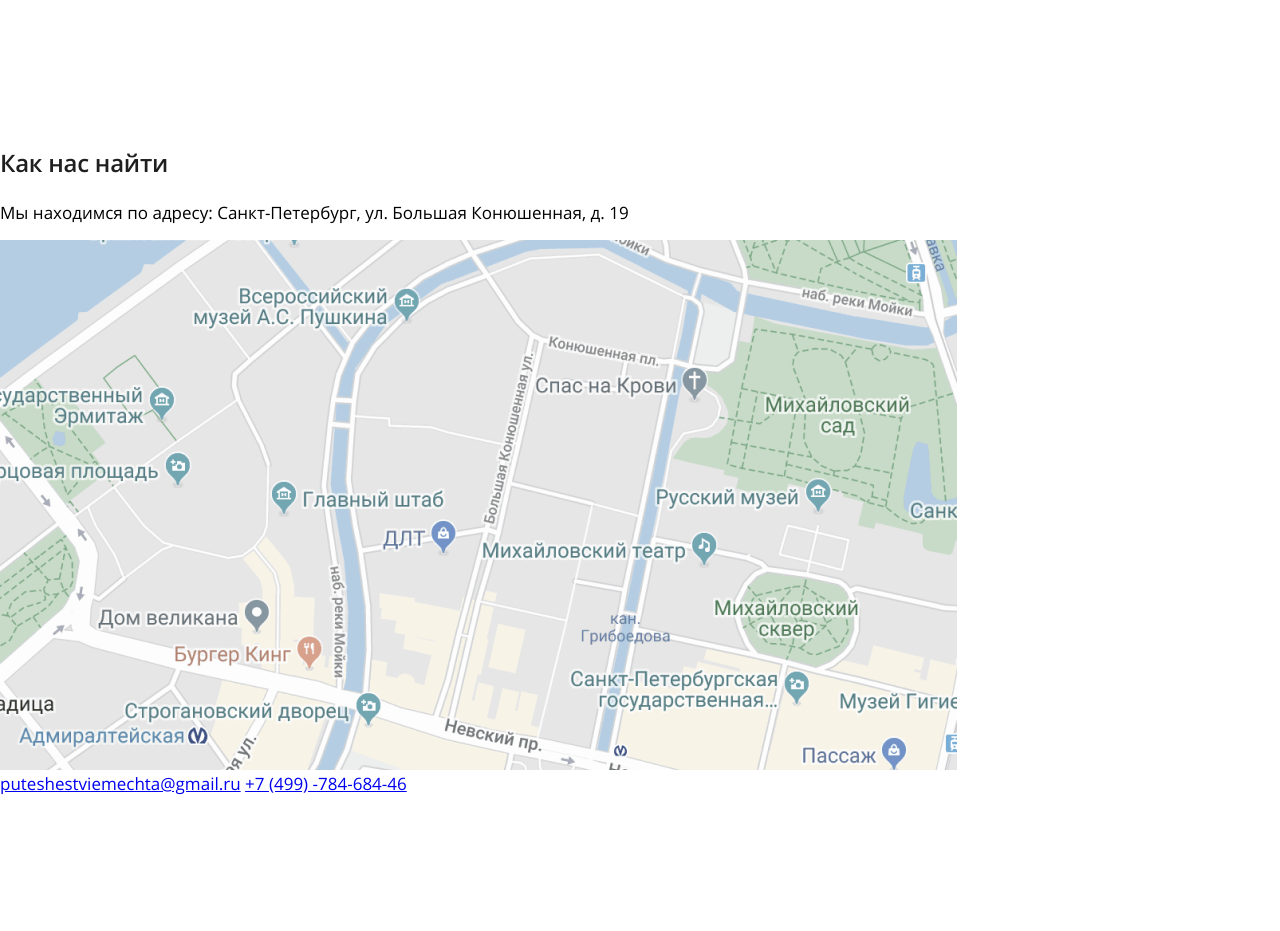
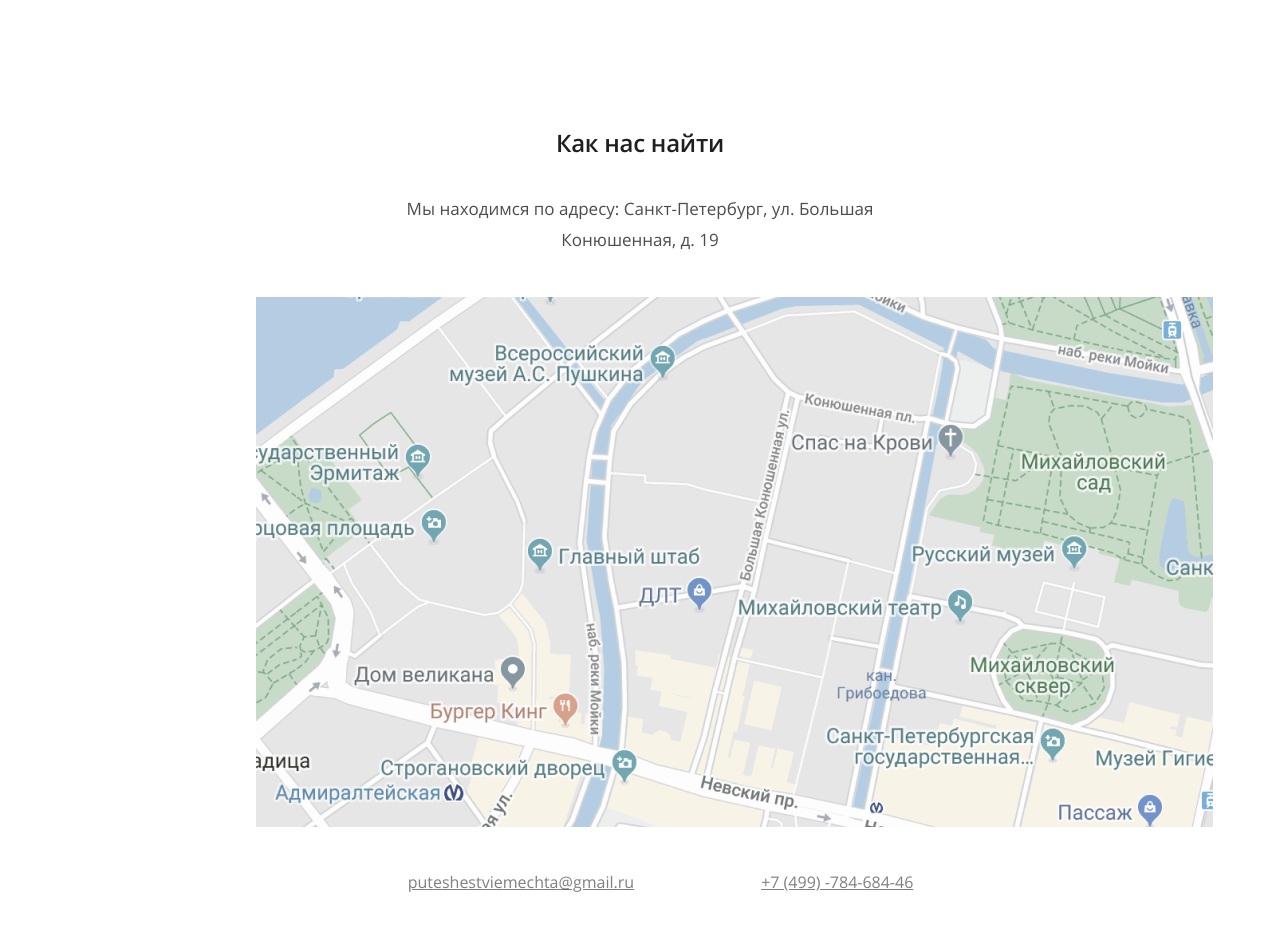
Before and after one commit to lost-incode/petruschenko-bicycles, a website: page source/index.html in a window 1280 px wide. Shown: the part 3660-4591 px from the top of the page. Before the commit the page ends 4455 px from the top, so only its background shows below. Drawn offline with nearby package versions, Linux system fonts and the light colour scheme; files that its build step writes are made by us from their sources.

Commit message:
Add styles for footer in desktop version

```diff
--- a/package.json
+++ b/package.json
@@ -20,6 +20,7 @@
     "gulp-svgstore": "^7.0.1",
     "gulp-webp": "^4.0.1",
     "pixel-glass": "^1.0.13",
+    "gulp-svg-sprite": "^1.5.0",
     "posthtml-include": "^1.2.0",
     "stylelint": "13.13.1",
     "stylelint-config-htmlacademy": "0.1.x"
--- a/source/index.html
+++ b/source/index.html
@@ -98,15 +98,19 @@
   </main>
 
   <footer class="footer">
-    <section class="map">
-      <h2 class="section-title map__title">Как нас найти</h2>
-      <p class="map__subtitle">Мы находимся по адресу: Санкт-Петербург, ул. Большая Конюшенная, д. 19</p>
+    <section class="map page__container page__container--mobile-off">
+      <div class="page__container page__container--mobile-on">
+        <h2 class="section-title map__title">Как нас найти</h2>
+        <p class="map__subtitle">Мы находимся по адресу: Санкт-Петербург, ул. Большая Конюшенная, д. 19</p>
+      </div>
       <img src="img/map@1x.png" alt="Изображение карты" class="map__image">
     </section>
 
-    <div class="contacts">
-      <a href="mailto:puteshestviemechta@gmail.ru" class="contacts__link contacts__link--mail">puteshestviemechta@gmail.ru</a>
-      <a href="tel:+7(499)-784-684-46" class="contacts__link contacts__link--phone">+7 (499) -784-684-46</a>
+    <div class="page__container">
+      <div class="footer__contacts contacts">
+        <a href="mailto:puteshestviemechta@gmail.ru" class="contacts__link contacts__link--mail">puteshestviemechta@gmail.ru</a>
+        <a href="tel:+7(499)-784-684-46" class="contacts__link contacts__link--phone">+7 (499) -784-684-46</a>
+      </div>
     </div>
   </footer>
 
--- /dev/null
+++ b/source/sass/blocks/contacts.scss
@@ -0,0 +1,47 @@
+.contacts {
+  width: max-content;
+  display: flex;
+  column-gap: 90px;
+}
+
+.contacts__link {
+  position: relative;
+  font-weight: normal;
+  font-size: 16px;
+  line-height: 32px;
+  color: $footer-text-color;
+}
+
+.contacts__link--mail {
+  padding-left: 41px;
+}
+
+.contacts__link--phone {
+  padding-left: 37px;
+}
+
+.contacts__link::before {
+  content: "";
+  display: block;
+  position: absolute;
+  background-color: $basic-blue;
+  mask-repeat: no-repeat;
+  mask-size: cover;
+  mask-position: 50% 50%;
+}
+
+.contacts__link--mail::before {
+  top: 6px;
+  left: 0;
+  width: 26px;
+  height: 20px;
+  mask-image: url("../img/stack.svg#mail");
+}
+
+.contacts__link--phone::before {
+  top: 4px;
+  left: 0;
+  width: 22px;
+  height: 23px;
+  mask-image: url("../img/stack.svg#phone");
+}
--- /dev/null
+++ b/source/sass/blocks/footer.scss
@@ -0,0 +1,7 @@
+.footer {
+  padding: 75px 0 98px 0;
+}
+
+.footer__contacts {
+  margin: 39px auto 0 auto;
+}
--- /dev/null
+++ b/source/sass/blocks/map.scss
@@ -0,0 +1,18 @@
+.map__title {
+  margin: 0 auto;
+}
+
+.map__subtitle {
+  max-width: 560px;
+  text-align: center;
+  margin: 30px auto 42px auto;
+  font-weight: normal;
+  font-size: 17px;
+  line-height: 31px;
+  color: $subtitle-map-color;
+}
+
+.map__image {
+  display: block;
+  margin: 0 auto;
+}
--- a/source/sass/blocks/video.scss
+++ b/source/sass/blocks/video.scss
@@ -1,7 +1,7 @@
 .video {
   background: linear-gradient($video-bg-color 75%, transparent 0);
   padding-top: 120px;
-  padding-bottom: 150px;
+  padding-bottom: 75px;
   box-sizing: border-box;
 }
 
--- a/source/sass/style.scss
+++ b/source/sass/style.scss
@@ -10,3 +10,6 @@
 @import "./blocks/section-title.scss";
 @import "./blocks/types.scss";
 @import "./blocks/video.scss";
+@import "./blocks/footer.scss";
+@import "./blocks/map.scss";
+@import "./blocks/contacts.scss";
```
Also changed, not shown: gulpfile.js (+11 -4 lines).
